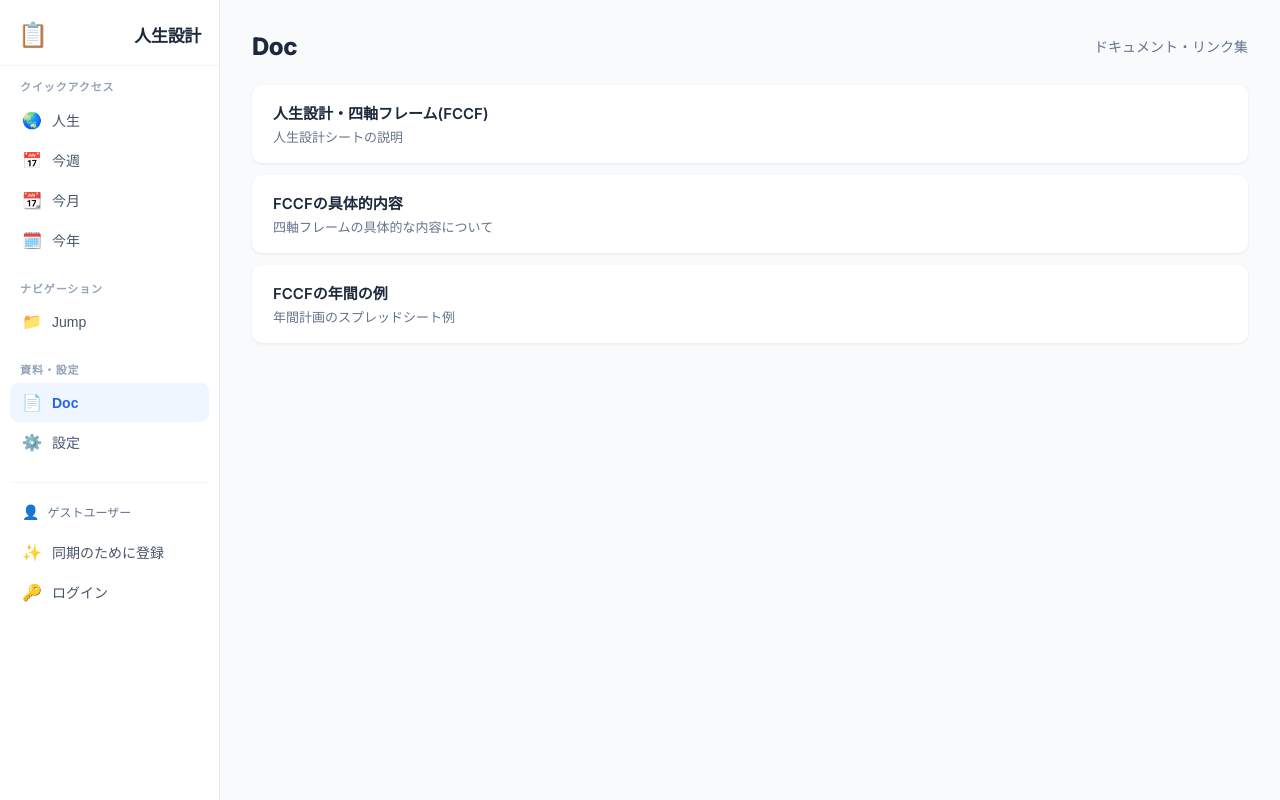
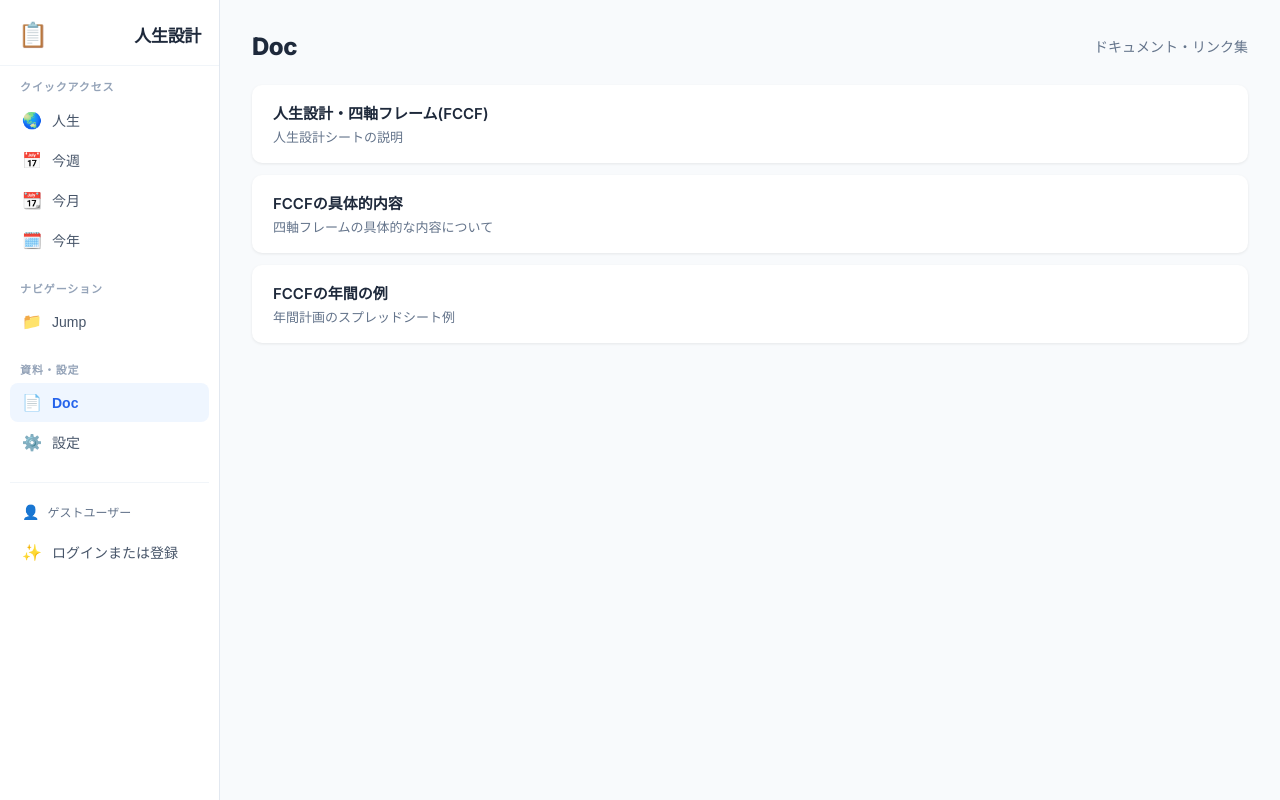
Before and after one commit to hamaoto/life-schedule, a Next.js app: page /doc in a window 1280 px wide. Built offline with nearby package versions, Linux system fonts and the light colour scheme; no server answers.

Commit message:
style: rename guest sync button in sidebar

```diff
--- a/components/Sidebar/Sidebar.tsx
+++ b/components/Sidebar/Sidebar.tsx
@@ -132,17 +132,10 @@ export default function Sidebar({ isOpen, onClose }: SidebarProps) {
                             </div>
                             <button
                                 className="nav-item sync-button"
-                                onClick={() => router.push('/signup')}
+                                onClick={() => router.push('/login')}
                             >
                                 <span className="nav-icon">✨</span>
-                                <span className="nav-text">同期のために登録</span>
-                            </button>
-                            <button
-                                className="nav-item login-button-sidebar"
-                                onClick={() => router.push('/login')}
-                            >
-                                <span className="nav-icon">🔑</span>
-                                <span className="nav-text">ログイン</span>
+                                <span className="nav-text">ログインまたは登録</span>
                             </button>
                         </>
                     )}
```
